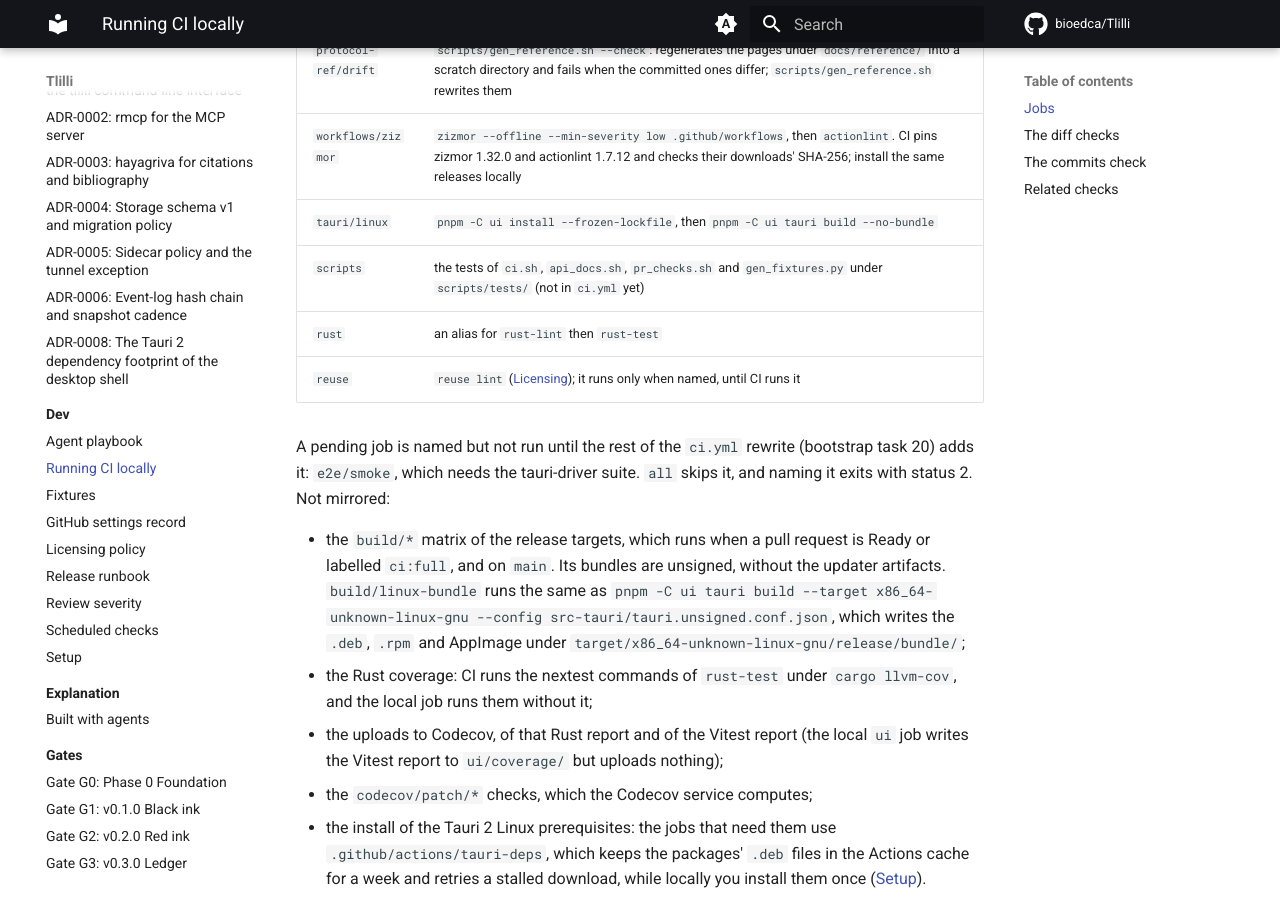
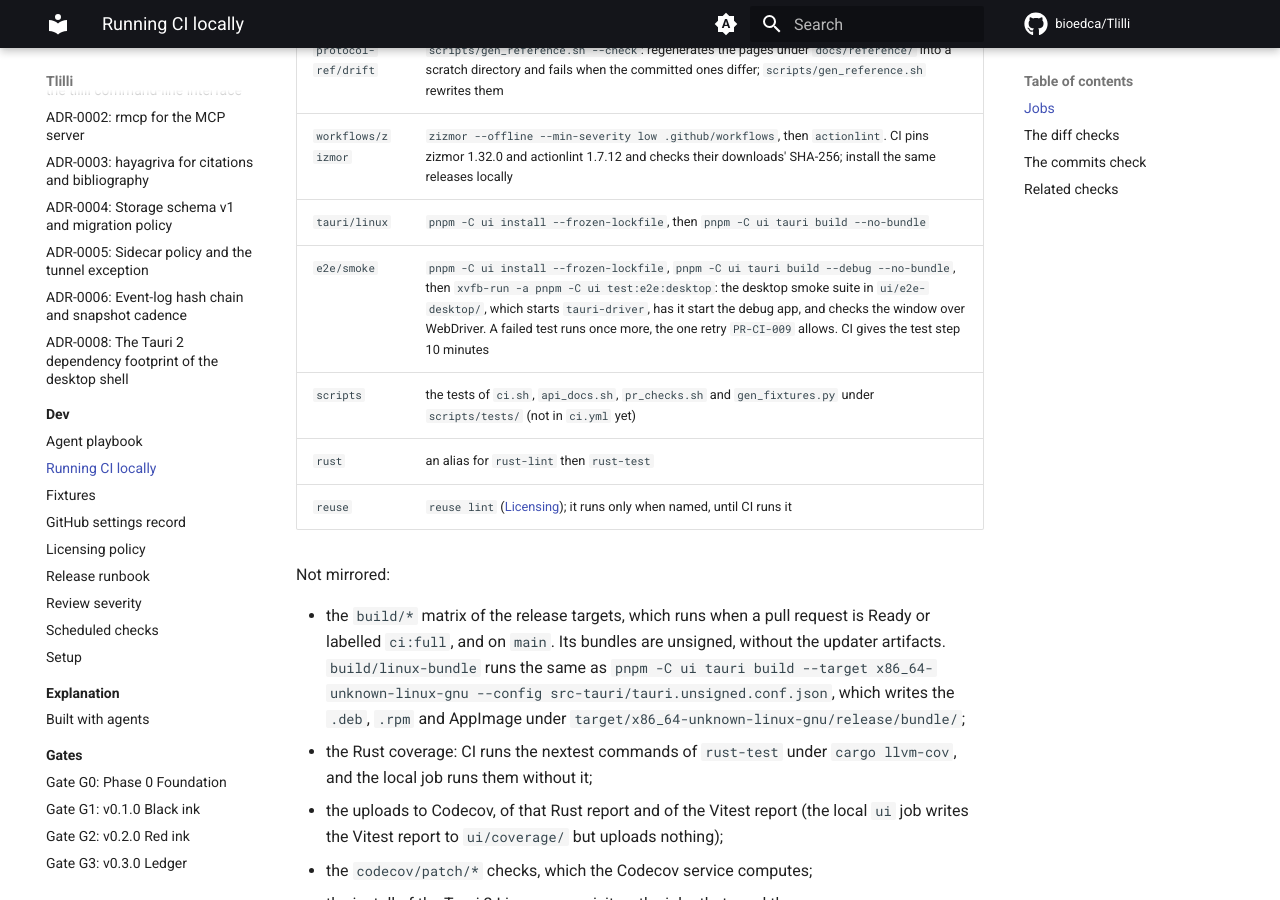
Before and after one commit to bioedca/Tlilli, an MkDocs documentation site: the page built from docs/dev/ci.md, in a window 1280 px wide and 900 px high, scrolled down 1117 px. Built offline with MkDocs 1.6.1 and Material for MkDocs 9.7.7, drawn with Linux system fonts in a browser that asks for light colours; comment, search, counter and statistics services are not loaded; some of the changed text lies outside the part shown.

Commit message:
docs(docs): document the e2e/smoke job
The CI page lists the e2e/smoke job of scripts/ci.sh and the tools it
needs, and no longer calls the job pending. CLAUDE.md and AGENTS.md
name scripts/ci.sh e2e/smoke as the way to build the debug app and run
the desktop smoke suite in one step.

Signed-off-by: bioedca <131809205+bioedca@users.noreply.github.com>

````diff
--- a/docs/dev/ci.md
+++ b/docs/dev/ci.md
@@ -8,7 +8,7 @@ scripts/ci.sh rust-test    # one job
 scripts/ci.sh rust ui      # several jobs, in the order given
 ```
 
-The script installs no toolchain: it expects rustup, cargo-nextest, cargo-deny, pnpm, Node 22 and Python 3 on `PATH` ([Setup](setup.md)). A Rust or UI job is skipped when `Cargo.toml` or `ui/package.json` is missing.
+The script installs no toolchain: it expects rustup, cargo-nextest, cargo-deny, pnpm, Node 22 and Python 3 on `PATH`, and for `e2e/smoke` also `tauri-driver`, `WebKitWebDriver` and `xvfb-run` ([Setup](setup.md)). A Rust or UI job is skipped when `Cargo.toml` or `ui/package.json` is missing.
 
 ## Jobs
 
@@ -24,11 +24,12 @@ The script installs no toolchain: it expects rustup, cargo-nextest, cargo-deny,
 | `protocol-ref/drift` | `scripts/gen_reference.sh --check`: regenerates the pages under `docs/reference/` into a scratch directory and fails when the committed ones differ; `scripts/gen_reference.sh` rewrites them |
 | `workflows/zizmor` | `zizmor --offline --min-severity low .github/workflows`, then `actionlint`. CI pins zizmor 1.32.0 and actionlint 1.7.12 and checks their downloads' SHA-256; install the same releases locally |
 | `tauri/linux` | `pnpm -C ui install --frozen-lockfile`, then `pnpm -C ui tauri build --no-bundle` |
+| `e2e/smoke` | `pnpm -C ui install --frozen-lockfile`, `pnpm -C ui tauri build --debug --no-bundle`, then `xvfb-run -a pnpm -C ui test:e2e:desktop`: the desktop smoke suite in `ui/e2e-desktop/`, which starts `tauri-driver`, has it start the debug app, and checks the window over WebDriver. A failed test runs once more, the one retry `PR-CI-009` allows. CI gives the test step 10 minutes |
 | `scripts` | the tests of `ci.sh`, `api_docs.sh`, `pr_checks.sh` and `gen_fixtures.py` under `scripts/tests/` (not in `ci.yml` yet) |
 | `rust` | an alias for `rust-lint` then `rust-test` |
 | `reuse` | `reuse lint` ([Licensing](licensing.md)); it runs only when named, until CI runs it |
 
-A pending job is named but not run until the rest of the `ci.yml` rewrite (bootstrap task 20) adds it: `e2e/smoke`, which needs the tauri-driver suite. `all` skips it, and naming it exits with status 2. Not mirrored:
+Not mirrored:
 
 - the `build/*` matrix of the release targets, which runs when a pull request is Ready or labelled `ci:full`, and on `main`. Its bundles are unsigned, without the updater artifacts. `build/linux-bundle` runs the same as `pnpm -C ui tauri build --target x86_64-unknown-linux-gnu --config src-tauri/tauri.unsigned.conf.json`, which writes the `.deb`, `.rpm` and AppImage under `target/x86_64-unknown-linux-gnu/release/bundle/`;
 - the Rust coverage: CI runs the nextest commands of `rust-test` under `cargo llvm-cov`, and the local job runs them without it;
````
Also changed, not shown: AGENTS.md (+2 -1 lines), CLAUDE.md (+2 -1 lines).
